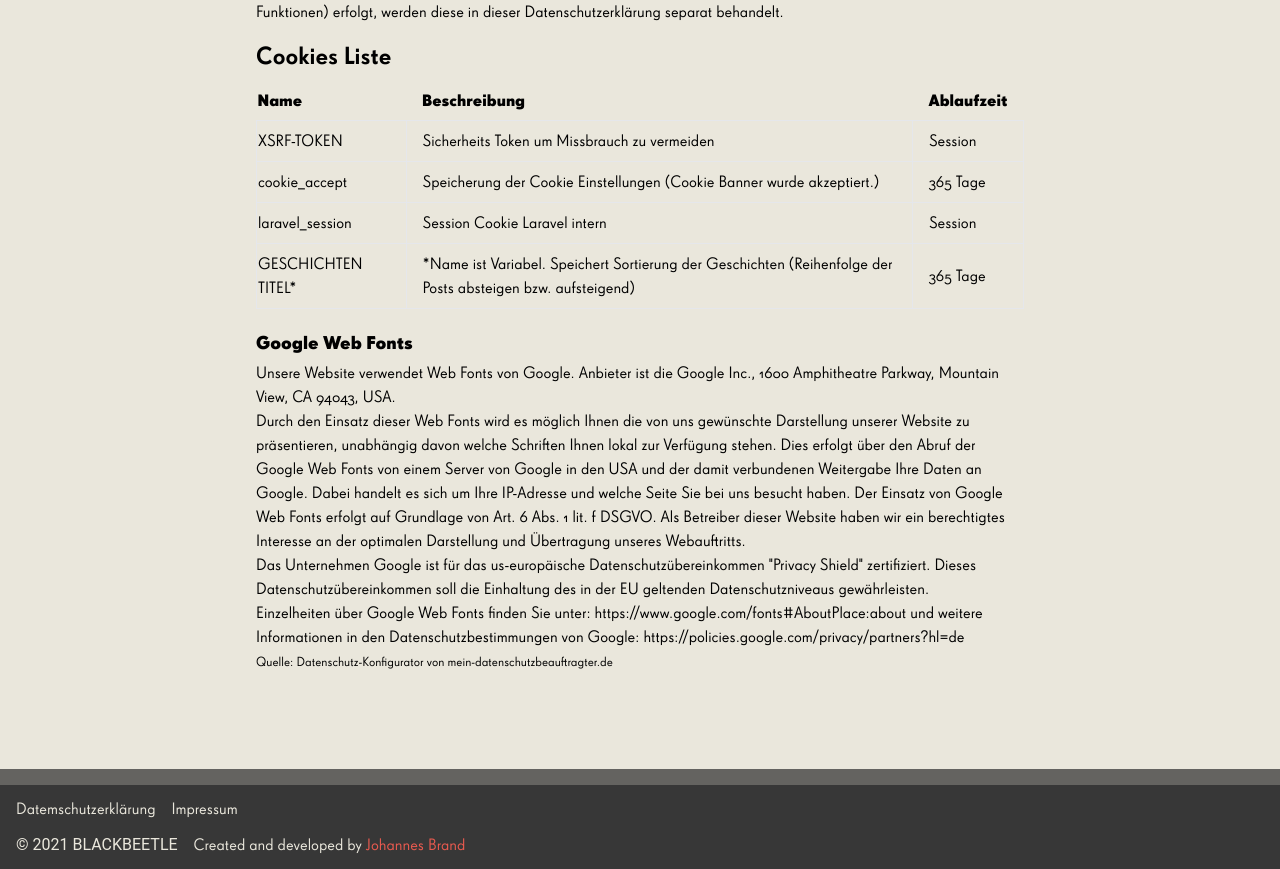
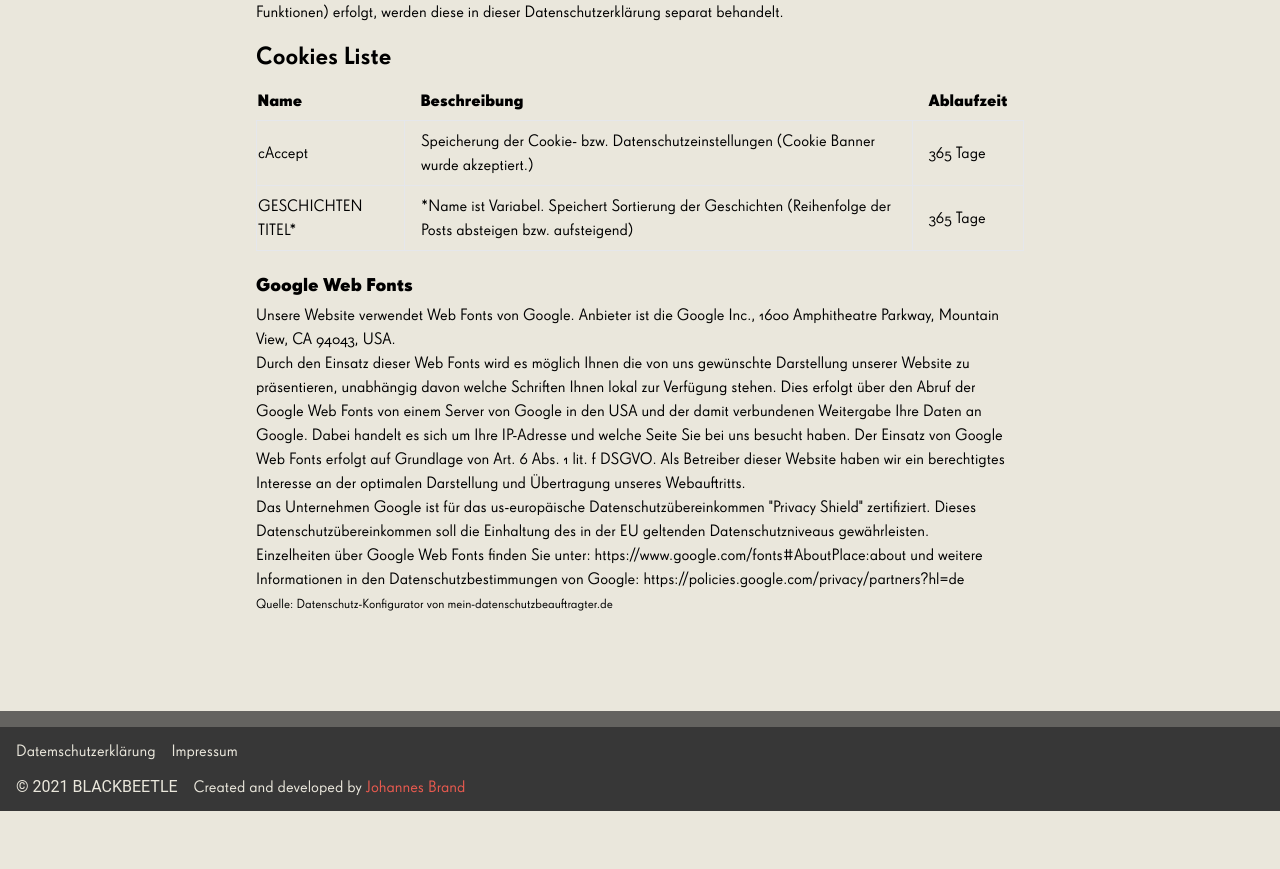
Before and after one commit to j-brand/blackbeetle-public, a Vue app: page /privacy-policy in a window 1280 px wide. Shown: the part 1920-2789 px from the top of the page. After the commit the page ends 2731 px from the top, so only its background shows below. Built offline with nearby package versions, Linux system fonts and the light colour scheme; what vue-lazyload-next would draw is missing.

Commit message:
new imprint

```diff
--- a/src/views/Privacy.vue
+++ b/src/views/Privacy.vue
@@ -1,5 +1,5 @@
 <template>
-  <div class="container mx-auto max-w-screen-md pt-40 pb-24 px-5 md:px-0">
+  <div class="container mx-auto max-w-screen-md pt-40 pb-24 px-5 lg:px-0 break-words sm:overflow-x-hidden">
     <h1 class="text-3xl font-medium mb-5">Datenschutzerklärung</h1>
 
     <p class="mb-3 mt-5 text-lg">
@@ -117,23 +117,9 @@
       </thead>
       <tbody>
         <tr>
-          <td class="border pr-4 py-2">XSRF-TOKEN</td>
-          <td class="border px-4 py-2">
-            Sicherheits Token um Missbrauch zu vermeiden
-          </td>
-          <td class="border px-4 py-2">Session</td>
-        </tr>
-        <tr>
-          <td class="border pr-4 py-2">
-            cookie_accept
-          </td>
-          <td class="border px-4 py-2">Speicherung der Cookie Einstellungen (Cookie Banner wurde akzeptiert.)</td>
+          <td class="border pr-4 py-2">cAccept</td>
+          <td class="border px-4 py-2">Speicherung der Cookie- bzw. Datenschutzeinstellungen (Cookie Banner wurde akzeptiert.)</td>
           <td class="border px-4 py-2">365 Tage</td>
-        </tr>
-        <tr>
-          <td class="border pr-4 py-2">laravel_session</td>
-          <td class="border px-4 py-2">Session Cookie Laravel intern</td>
-          <td class="border px-4 py-2">Session</td>
         </tr>
         <tr>
           <td class="border pr-4 py-2">GESCHICHTEN TITEL*</td>
```
